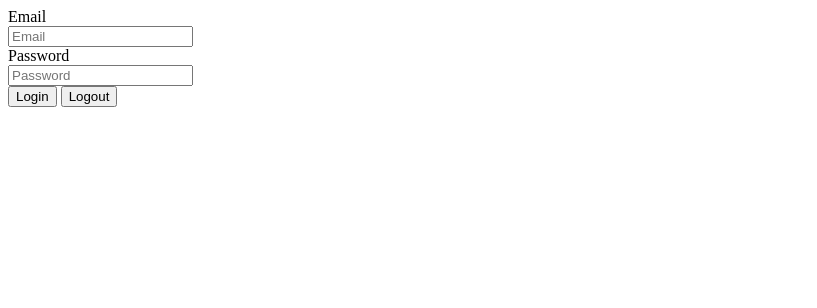
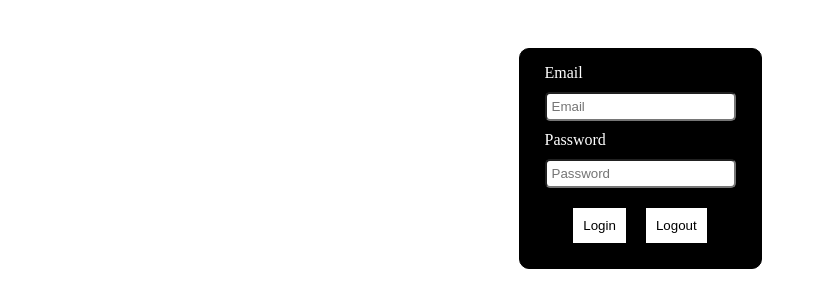
Before and after one commit to JBrunnerhtl/AuthWithDBAndFrontend, a website built with Vite: page frontend/index.html in a window 1280 px wide. Shown: the whole page, without its empty margins (0-817 px from the left). Built offline with nearby package versions, Linux system fonts and the light colour scheme.

Commit message:
made some styling to form

```diff
--- a/frontend/index.html
+++ b/frontend/index.html
@@ -7,15 +7,15 @@
     <script type="module" src="index.ts" defer></script>
 </head>
 <body>
-    <div>
-        <form id="login-form">
-            <label for="email">Email</label><br>
-            <input id="email" type="email" placeholder="Email"/><br>
-            <label for="password">Password</label><br>
-            <input id="password" type="password" placeholder="Password"/><br>
-            <div>
-            <input type="submit" value="Login">
-            <button type="button" id="logout-button">Logout</button>
+    <div class="flex-container" style="margin-top: 3rem">
+        <form id="login-form" class="login-form">
+            <label for="email" class="space" style="color: white">Email</label><br>
+            <input id="email" type="email" placeholder="Email" class="space input-field"/><br>
+            <label for="password" class="space" style="color: white">Password</label><br>
+            <input id="password" type="password" placeholder="Password" class="space input-field"/><br>
+            <div class="flex-container">
+            <input type="submit" value="Login" class="space login-button"/>
+            <button type="button" id="logout-button" class="space logout-button">Logout</button>
             </div>
         </form>
     </div>
--- a/frontend/index.ts
+++ b/frontend/index.ts
@@ -29,6 +29,9 @@ export async function login() {
         const {userClaims, expiresAt, accessToken } = await response.json();
         sessionStorage.setItem('token', accessToken)
     } catch (err) {
+        alert("Login failed. Please check your credentials and try again.");
+        email.value = "";
+        password.value = "";
         console.error(err);
     }
 }
--- a/frontend/style.css
+++ b/frontend/style.css
@@ -0,0 +1,50 @@
+.flex-container {
+    display: flex;
+    align-content: center;
+    justify-content: center;
+}
+.space {
+    margin: 10px;
+}
+
+.login-form {
+    border: 1px solid black;
+    padding: 15px;
+    border-radius: 10px;
+    background-color: black;
+}
+
+.input-field:focus {
+    transition: outline-color 200ms ease-in-out;
+    outline: 2px solid cadetblue;
+
+}
+
+.input-field {
+    border-radius: 5px;
+    padding: 5px;
+}
+
+.login-button {
+    background-color: white;
+    color: black;
+    border: none;
+    padding: 10px;
+}
+.login-button:hover {
+    background-color: green;
+    color: white;
+    transition: background-color 500ms ease-in-out, color 500ms ease-in-out;
+}
+
+.logout-button {
+    background-color: white;
+    color: black;
+    border: none;
+    padding: 10px;
+}
+.logout-button:hover {
+    background-color: red;
+    color: white;
+    transition: background-color 500ms ease-in-out, color 500ms ease-in-out;
+}
```
